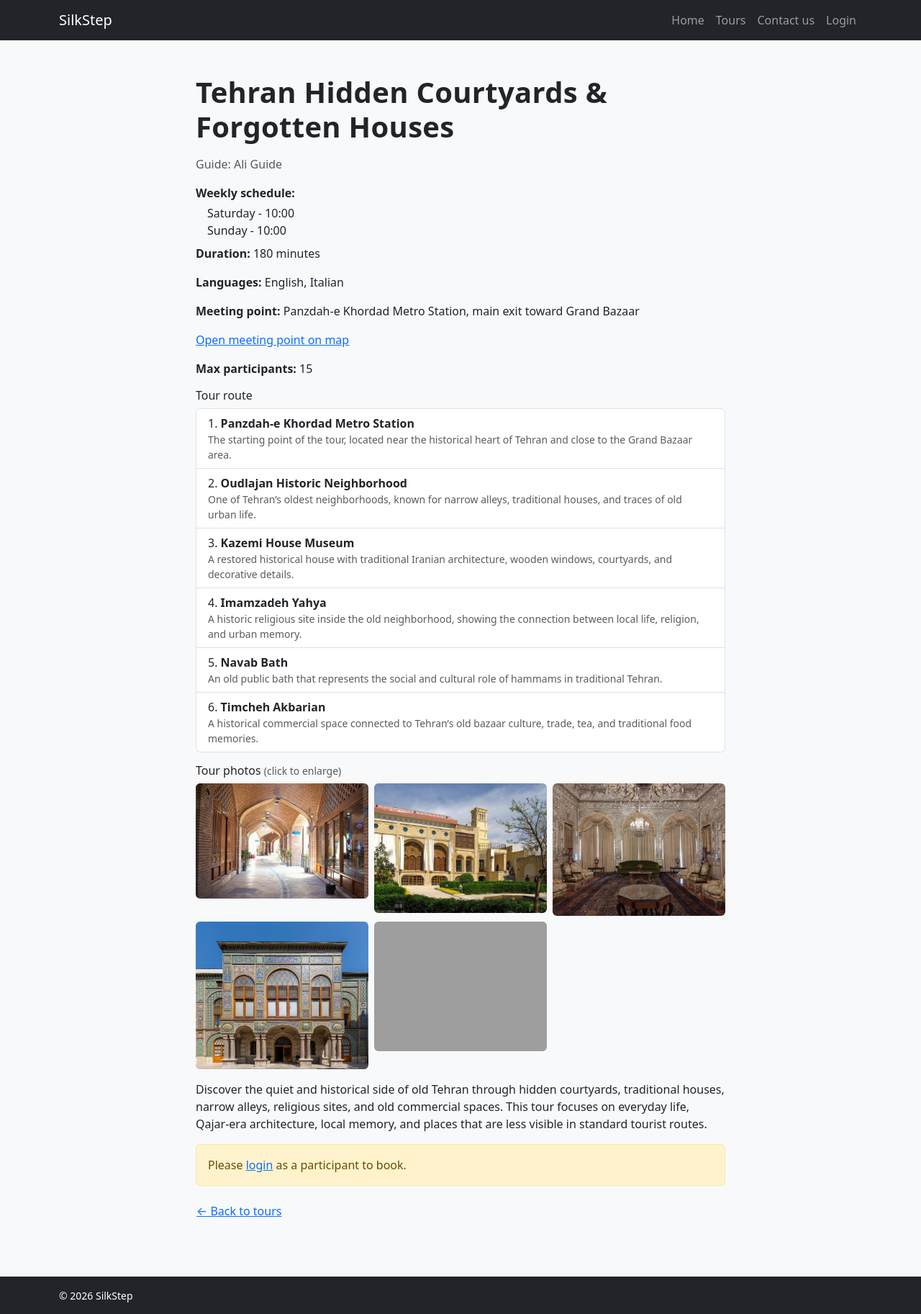
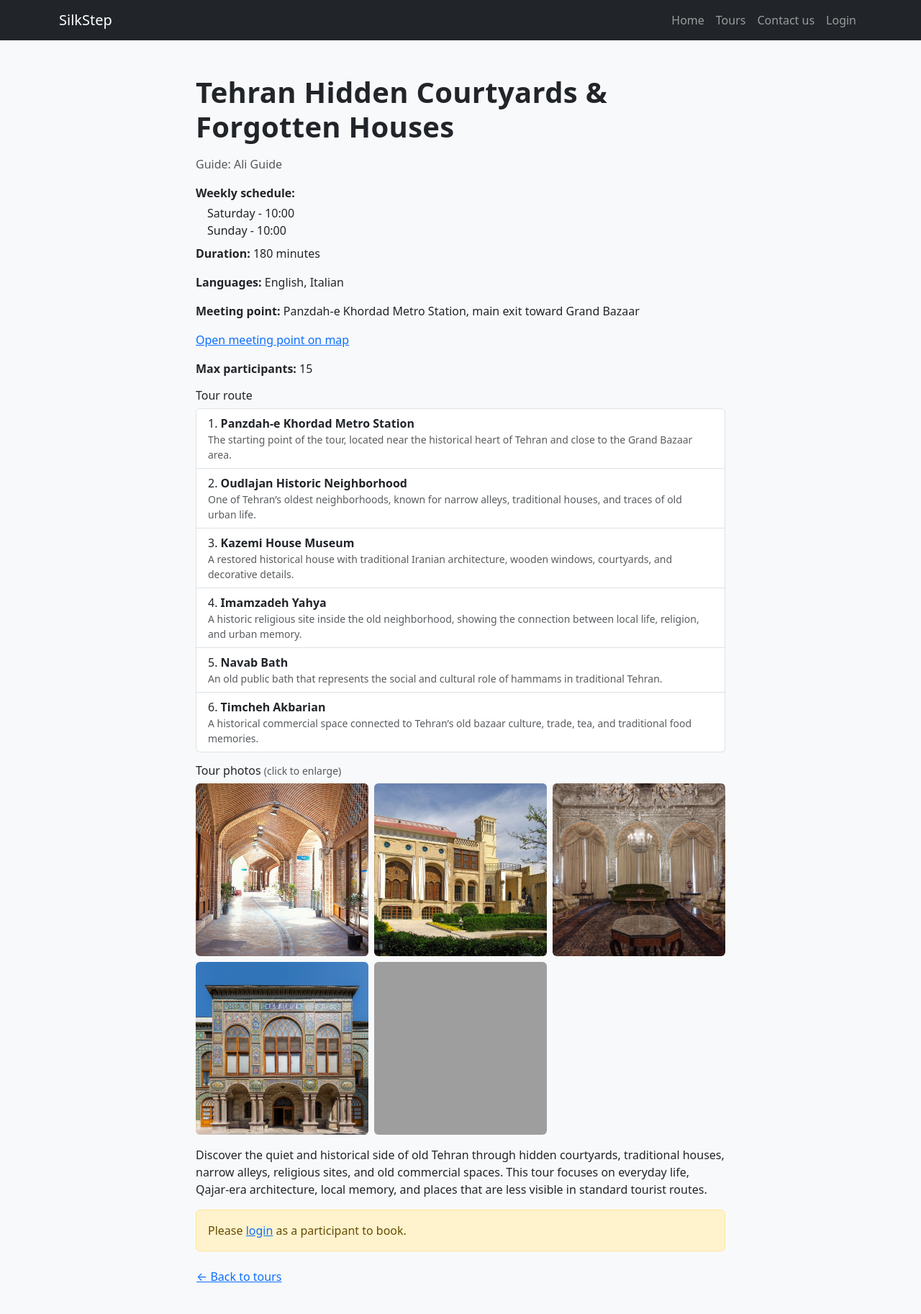
Before and after one commit to Mokeshmiri/SilkStep, a Flask app: page /tour/1 in a window 1280 px wide. Shown: the top 1825 px of the page at 72% size. Run offline with Flask 3, Linux system fonts and the light colour scheme; data comes from the database, SQL or seed files in the repository; grey boxes are pictures that could not be loaded.

Commit message:
fix overlap booking, 5 photos on create, guide tour list, square gallery

```diff
--- a/app.py
+++ b/app.py
@@ -15,7 +15,7 @@ from user_model import User
 # helpers in helpers.py
 from helpers import (
     AVAILABLE_LANGUAGES, WEEKDAYS, DURATION_BUCKETS,
-    allowed_photo, save_image, save_tour_photo, remove_photo_file,
+    allowed_photo, save_image, save_tour_photo, remove_photo_file, cleanup_tour_photo_files,
     save_uploaded_photos, sync_tour_cover_photo, tour_photo_src, tour_dict,
     can_manage_tour, parse_max_participants, edit_tour_context, new_tour_form_data,
     filter_languages, tour_language_options, booking_start_datetime,
@@ -253,7 +253,8 @@ def profile():
     if not current_user.is_authenticated:
         return redirect(url_for("login"))
     languages = users_dao.get_user_languages(current_user.id) if current_user.role == "guide" else []
-    return render_template("profile.html", user=current_user, languages=languages)
+    my_tours = [dict(t) for t in tours_dao.get_tours_by_guide(current_user.id)] if current_user.role == "guide" else []
+    return render_template("profile.html", user=current_user, languages=languages, my_tours=my_tours)
 
 @app.route("/profile/edit", methods=["GET", "POST"])
 def edit_profile():
@@ -357,6 +358,10 @@ def new_tour():
         )
         save_uploaded_photos(tour_id, request.files.getlist("txt_photos"))
         sync_tour_cover_photo(tour_id)
+        if len(tour_photos_dao.get_photos_for_tour(tour_id)) != 5:
+            cleanup_tour_photo_files(tour_id)
+            tours_dao.delete_tour(tour_id)
+            return render_new_tour("Please upload exactly 5 promotional photos.")
         tours_dao.set_tour_languages(tour_id, selected_languages)
         tour_schedule_dao.set_tour_schedule(tour_id, schedule)
         tour_stops_dao.set_tour_stops(tour_id, stops)
@@ -426,9 +431,7 @@ def delete_tour_route(tour_id):
         return redirect(url_for("tours"))
     if current_user.role != "admin" and bookings_dao.tour_has_bookings(tour_id):
         return redirect(url_for("tours", error="This tour already has bookings and cannot be deleted."))
-    for photo in tour_photos_dao.get_photos_for_tour(tour_id):
-        remove_photo_file(photo["photo_path"])
-    remove_photo_file(dict(tour).get("photo_url"))
+    cleanup_tour_photo_files(tour_id)
     tours_dao.delete_tour(tour_id)
     return redirect(url_for("tours"))
 
@@ -482,13 +485,13 @@ def guide_bookings():
         if group["is_past"]:
             report = tour_reports_dao.get_report(group["tour_id"], group["tour_date"])
             group["report"] = dict(report) if report else None
-
+    my_tours = [dict(t) for t in tours_dao.get_tours_by_guide(current_user.id)]
     return render_template(
         "guide_bookings.html",
         groups=group_list,
+        my_tours=my_tours,
         page_error=request.args.get("error", ""),
     )
-
 
 @app.route("/guide/report", methods=["POST"])
 def submit_report():
@@ -552,6 +555,23 @@ def book_tour(tour_id):
     remaining = max_participants - bookings_dao.get_booked_spots(tour_id, tour_date)
     if party_size > remaining:
         return redirect(url_for("tour_detail", tour_id=tour_id, booking_error=f"Only {remaining} spot(s) left on that date."))
+
+    # check for overlapping bookings on the same date
+    new_start_str = tour_schedule_dao.get_start_time(tour_id, booking_day.weekday())
+    new_start_dt = datetime.strptime(f"{tour_date} {new_start_str}", "%Y-%m-%d %H:%M")
+    new_end_dt = new_start_dt + timedelta(minutes=tour["duration_minutes"] or 0)
+    existing = bookings_dao.get_participant_bookings_on_date(current_user.id, tour_date)
+    for ex in existing:
+        ex_start_str = tour_schedule_dao.get_start_time(ex["tour_id"], booking_day.weekday())
+        if ex_start_str:
+            ex_start_dt = datetime.strptime(f"{tour_date} {ex_start_str}", "%Y-%m-%d %H:%M")
+            ex_end_dt = ex_start_dt + timedelta(minutes=ex["duration_minutes"] or 0)
+            if new_start_dt < ex_end_dt and ex_start_dt < new_end_dt:
+                return redirect(url_for(
+                    "tour_detail", tour_id=tour_id,
+                    booking_error="This tour overlaps with another booking you have on the same date.",
+                ))
+
     guests = parse_booking_guests(party_size)
     if guests is None:
         return redirect(url_for(
--- a/helpers.py
+++ b/helpers.py
@@ -63,6 +63,15 @@ def remove_photo_file(photo_path):
     file_path = os.path.join(current_app.root_path, "static", photo_path)
     if os.path.exists(file_path):
         os.remove(file_path)
+
+
+def cleanup_tour_photo_files(tour_id):
+    # remove gallery + cover image files from disk before deleting a tour row
+    for photo in tour_photos_dao.get_photos_for_tour(tour_id):
+        remove_photo_file(photo["photo_path"])
+    tour = tours_dao.get_tour_by_id(tour_id)
+    if tour:
+        remove_photo_file(dict(tour).get("photo_url"))
 
 
 def save_uploaded_photos(tour_id, files):
--- a/static/css/style.css
+++ b/static/css/style.css
@@ -85,13 +85,24 @@ h1 {
     object-fit: cover;
   }
 
-  .photo-thumb {
-    cursor: pointer;
-    transition: opacity 0.2s ease;
+  .photo-thumb-wrap {
+    aspect-ratio: 1 / 1;
+    overflow: hidden;
+    background: #e9ecef;
   }
 
-  .photo-thumb:hover {
-    opacity: 0.85;
+  .photo-thumb-wrap .photo-thumb {
+    width: 100%;
+    height: 100%;
+    object-fit: cover;
+    display: block;
+    cursor: pointer;
+    transition: opacity 0.2s ease, transform 0.2s ease;
+  }
+
+  .photo-thumb-wrap .photo-thumb:hover {
+    opacity: 0.9;
+    transform: scale(1.03);
   }
 
 .photo-frame {
--- a/templates/new_tour.html
+++ b/templates/new_tour.html
@@ -64,7 +64,7 @@
     <div class="mb-3">
       <label class="form-label">Tour photos</label>
       <input type="file" name="txt_photos" class="form-control" accept="image/*" multiple>
-      <p class="text-muted small mb-0">optional: up to 5 images (jpg, png, gif, webp)</p>
+      <p class="text-muted small mb-0">required: exactly 5 images (jpg, png, gif, webp)</p>
     </div>
 
     <button type="submit" class="btn btn-primary">Create tour</button>
--- a/templates/tour_detail.html
+++ b/templates/tour_detail.html
@@ -44,26 +44,30 @@
   {# photo gallery - click opens modal #}
   {% if photos %}
     <h2 class="h6">Tour photos <span class="text-muted small">(click to enlarge)</span></h2>
-    <div class="row g-2 mb-3">
+    <div class="row g-2 mb-3 photo-gallery">
       {% for p in photos %}
       <div class="col-6 col-md-4">
+        <div class="photo-thumb-wrap rounded">
           <img src="{{ url_for('static', filename=p.photo_path) }}"
-             class="img-fluid rounded photo-thumb"
+               class="photo-thumb"
                alt="{{ tour.title }}"
                data-bs-toggle="modal"
                data-bs-target="#photoModal"
                data-full-src="{{ url_for('static', filename=p.photo_path) }}">
         </div>
+      </div>
       {% endfor %}
     </div>
   {% elif tour.photo_src %}
-    <div class="mb-3">
+    <div class="mb-3 photo-gallery">
+      <div class="photo-thumb-wrap rounded" style="max-width: 280px;">
         <img src="{{ tour.photo_src }}"
              alt="{{ tour.title }}"
-           class="img-fluid rounded photo-thumb"
+             class="photo-thumb"
              data-bs-toggle="modal"
              data-bs-target="#photoModal"
              data-full-src="{{ tour.photo_src }}">
+      </div>
     </div>
   {% else %}
     <p class="text-muted small">no photos for this tour yet</p>
--- a/tours_dao.py
+++ b/tours_dao.py
@@ -147,3 +147,13 @@ def count_tours():
     count = conn.execute("SELECT COUNT(*) FROM tours").fetchone()[0]
     conn.close()
     return count
+
+def get_tours_by_guide(guide_id):
+    conn = sqlite3.connect(DB_PATH)
+    conn.row_factory = sqlite3.Row
+    rows = conn.execute(
+        "SELECT * FROM tours WHERE guide_id = ? ORDER BY id DESC",
+        (guide_id,),
+    ).fetchall()
+    conn.close()
+    return rows
```
Also changed, not shown: bookings_dao.py (+16 -0 lines), templates/guide_bookings.html (+11 -0 lines), templates/profile.html (+13 -2 lines). Lines whose indentation alone changed are shown as unchanged.
